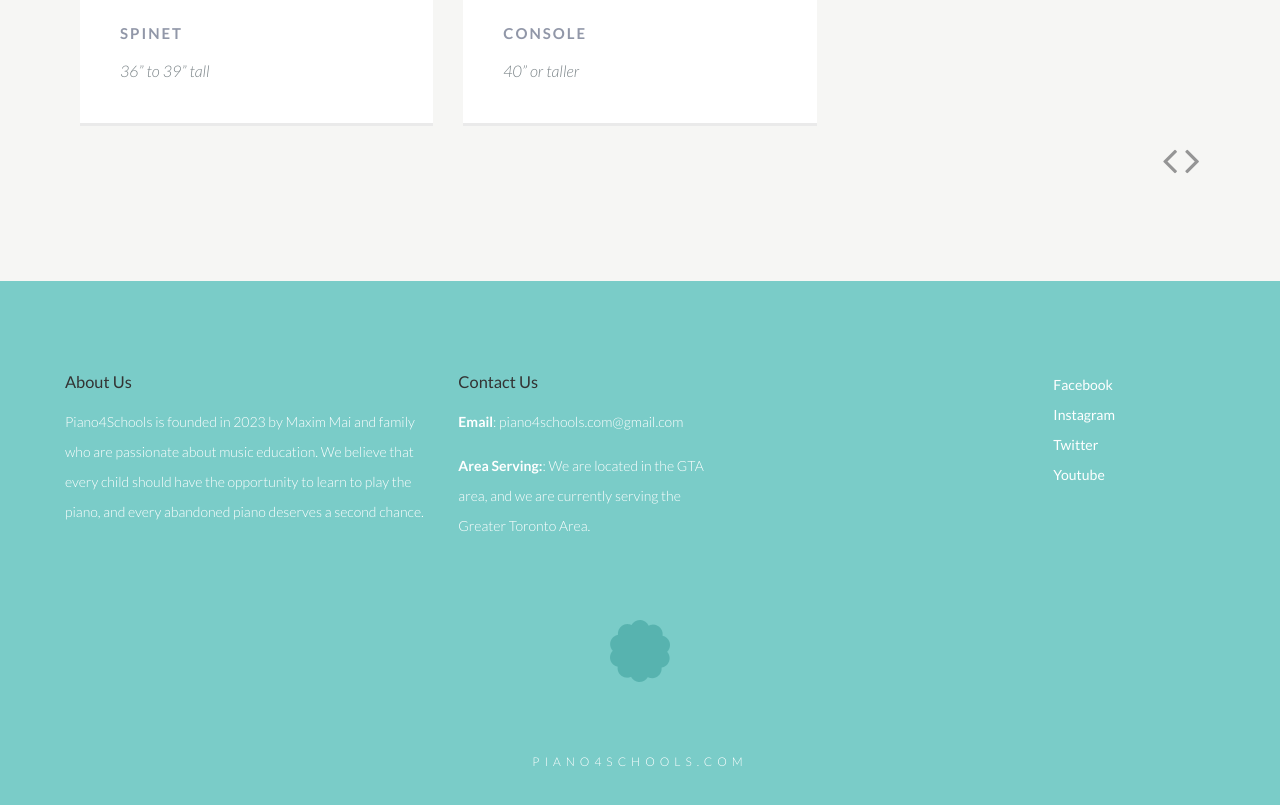
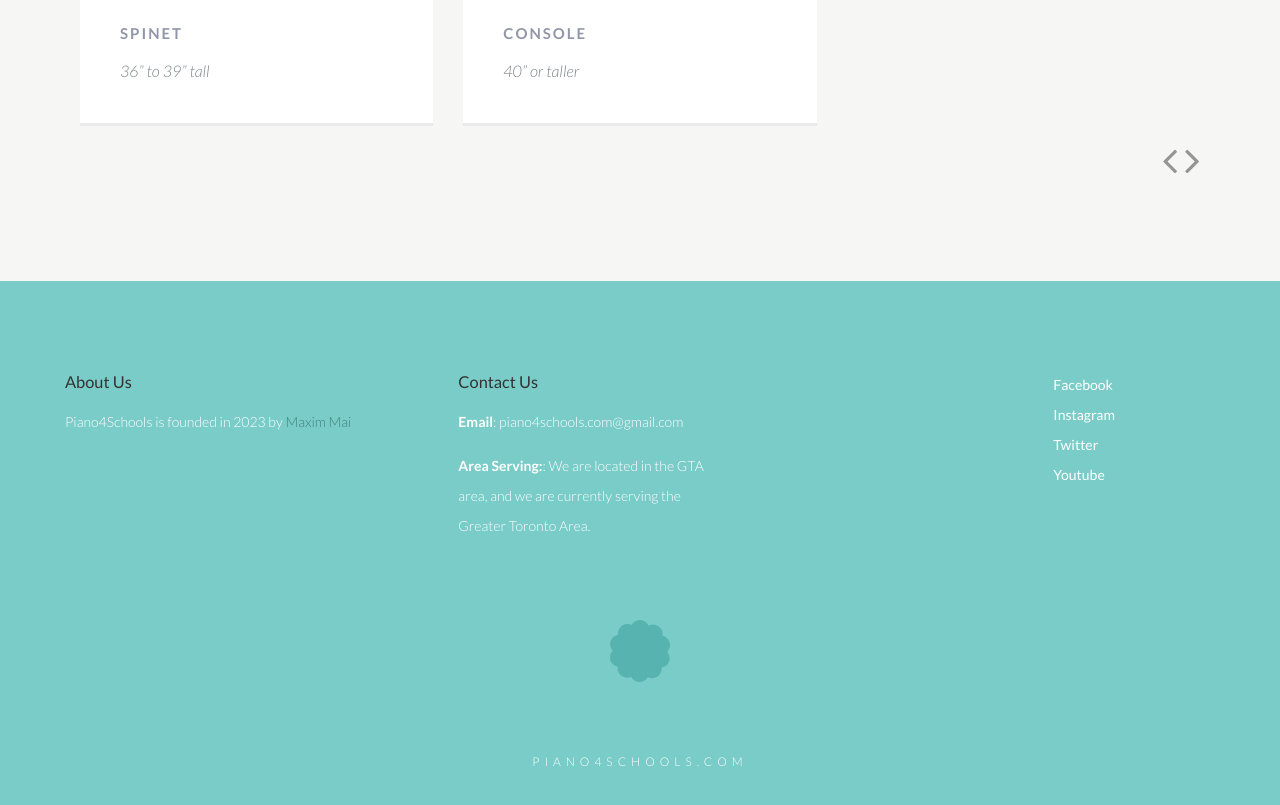
Before and after one commit to maximmai/piano4schools.com, a plain HTML site: page index.html in a window 1280 px wide. Shown: the part 3069-3874 px from the top of the page. Drawn offline with nearby package versions, Linux system fonts and the light colour scheme.

Commit message:
Language

```diff
--- a/index.html
+++ b/index.html
@@ -217,7 +217,7 @@
                 About Us
               </h3>
               <p>
-                Piano4Schools is founded in 2023 by Maxim Mai and family who are passionate about music education.
+                Piano4Schools is founded in 2023 by <a href="https://www.linkedin.com/in/maximmai/" target="_blank">Maxim Mai</a and family who are passionate about music education.
                 We believe that every child should have the opportunity to learn to play the piano, and every abandoned piano deserves a second chance.
               </p>
             </div>
```
